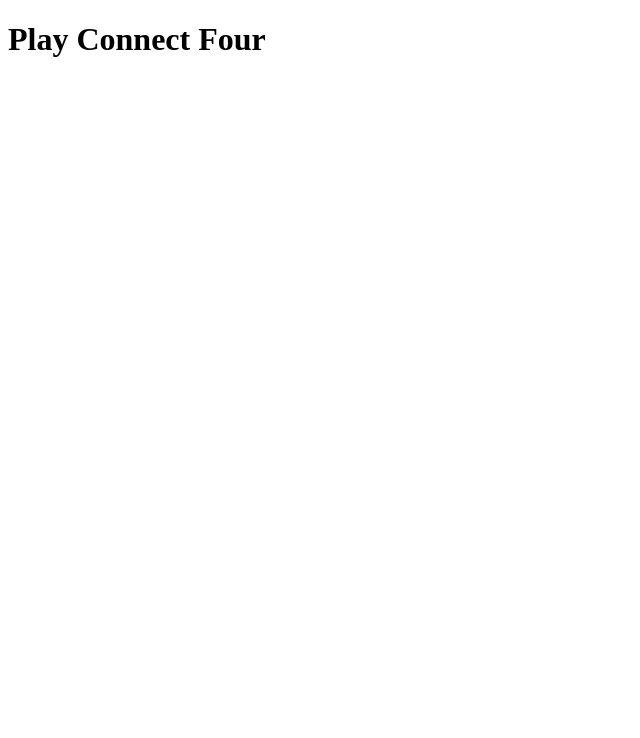
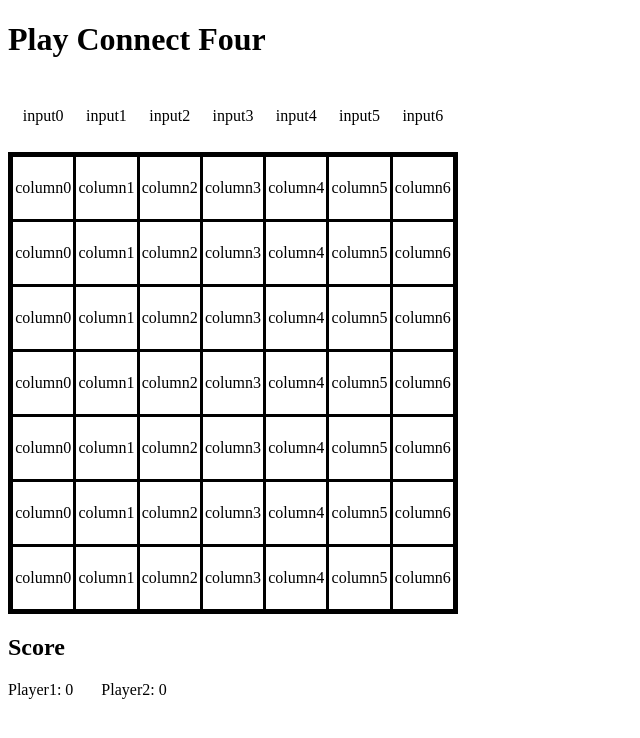
Before and after one commit to Kyruski/mini-apps-1, a React app in the folder challenge_4/: page / in a window 1280 px wide. Shown: the top 738 px of the page, without its empty margins (0-640 px from the left). Built offline with nearby package versions, Linux system fonts and the light colour scheme.

Commit message:
Adds components for rendering the Board, Title, Score, and Slot selectors

```diff
--- a/challenge_4/client/src/app.jsx
+++ b/challenge_4/client/src/app.jsx
@@ -1,6 +1,9 @@
 import React from "react";
 import ReactDOM from "react-dom";
 import Title from './components/title.jsx';
+import Score from './components/score.jsx'
+import Board from './components/board.jsx'
+import SlotSelector from './components/slotselector.jsx'
 
 class App extends React.Component {
 
@@ -14,7 +17,16 @@ class App extends React.Component {
   render() {
     return (
     <div>
-      <Title />
+      <div>
+        <Title />
+      </div>
+        <SlotSelector />
+      <div>
+        <Board />
+      </div>
+      <div>
+        <Score />
+      </div>
     </div>
     );
   }
--- /dev/null
+++ b/challenge_4/client/src/components/board.jsx
@@ -0,0 +1,14 @@
+import React from 'react';
+import TableRow from './tablerow.jsx';
+
+export default (props) => {
+  let rowArray = [6,5,4,3,2,1,0];
+
+  return (
+    <table id="board-table">
+      <tbody>
+        {rowArray.map( (item) => (<TableRow key={'row' + String(item)} rowNumber={item} />) )}
+      </tbody>
+    </table>
+  );
+}
--- /dev/null
+++ b/challenge_4/client/src/components/inputslot.jsx
@@ -0,0 +1,10 @@
+import React from 'react';
+
+export default (props) => {
+  let idValue = `input${props.inputNumber}`;
+  return (
+    <td id={idValue}>
+    {idValue}
+    </td>
+  );
+}
--- a/challenge_4/client/src/components/score.jsx
+++ b/challenge_4/client/src/components/score.jsx
@@ -0,0 +1,26 @@
+import React from "react";
+
+export default (props) => {
+  return (
+    <div>
+      <h2>
+        Score
+      </h2>
+      <span id="p1-name">
+        Player1
+      </span>
+      :
+      <span id="p1-score">
+      &nbsp;0
+      </span>
+      &nbsp; &nbsp; &nbsp; &nbsp;
+      <span id="p2-name">
+        Player2
+      </span>
+      :
+      <span id="p2-score">
+      &nbsp;0
+      </span>
+    </div>
+  );
+}
--- /dev/null
+++ b/challenge_4/client/src/components/slotselector.jsx
@@ -0,0 +1,16 @@
+import React from 'react';
+import InputSlot from './inputslot.jsx';
+
+export default (props) => {
+  let inputArray = [0,1,2,3,4,5,6];
+
+  return (
+    <table id="input-table">
+      <tbody>
+        <tr>
+          {inputArray.map( (item) => (<InputSlot key={'input' + String(item)} inputNumber={item} />) )}
+        </tr>
+      </tbody>
+    </table>
+  );
+}
--- /dev/null
+++ b/challenge_4/client/src/components/tablecolumn.jsx
@@ -0,0 +1,10 @@
+import React from 'react';
+
+export default (props) => {
+  let idValue = `column${props.columnNumber}`;
+  return (
+    <td id={idValue}>
+    {idValue}
+    </td>
+  );
+}
--- /dev/null
+++ b/challenge_4/client/src/components/tablerow.jsx
@@ -0,0 +1,13 @@
+import React from 'react';
+import TableColumn from './tablecolumn.jsx';
+
+export default (props) => {
+  let columnArray = [0,1,2,3,4,5,6];
+  let idValue = `row${props.rowNumber}`;
+
+  return (
+    <tr id={idValue}>
+      {columnArray.map( (item) => (<TableColumn key={'row' + String(props.rowNumber) + 'column' + String(item)} columnNumber={item} />) )}
+    </tr>
+  );
+}
--- a/challenge_4/client/src/components/title.jsx
+++ b/challenge_4/client/src/components/title.jsx
@@ -1,5 +1,5 @@
 import React from "react";
 
 export default (props) => {
-  return (<h1>Play Connect Four</h1>);
+  return (<h1 id="title-component">Play Connect Four</h1>);
 }
--- /dev/null
+++ b/challenge_4/public/index.css
@@ -0,0 +1,27 @@
+#board-table {
+  width: 450px;
+  border-collapse: collapse;
+  border: 5px black solid;
+}
+
+#board-table td {
+  text-align: center;
+  vertical-align: center;
+  height: 60px;
+  width: 60px;
+  border: 3px black solid;
+}
+
+#input-table {
+  width: 450px;
+  border-collapse: collapse;
+  border: 5px white solid;
+}
+
+#input-table td {
+  text-align: center;
+  vertical-align: center;
+  height: 60px;
+  width: 60px;
+  border: 3px white solid;
+}
--- a/challenge_4/public/index.html
+++ b/challenge_4/public/index.html
@@ -4,6 +4,7 @@
   <meta charset="UTF-8">
   <meta name="viewport" content="width=device-width, initial-scale=1.0">
   <meta http-equiv="X-UA-Compatible" content="ie=edge">
+  <link type="text/css" rel="stylesheet" href="index.css" />
   <script type="text/javascript" src="bundle.js" defer></script>
   <title>Play Connect Four</title>
 </head>
--- a/challenge_4/webpack.config.js
+++ b/challenge_4/webpack.config.js
@@ -14,7 +14,7 @@ module.exports = {
       }
     ]
   },
-   output: {
+  output: {
     filename: 'bundle.js',
     path: __dirname + '/client/dist'
   }
```
Also changed, not shown: 1 other file (tests, documents, lock files or other folders).
